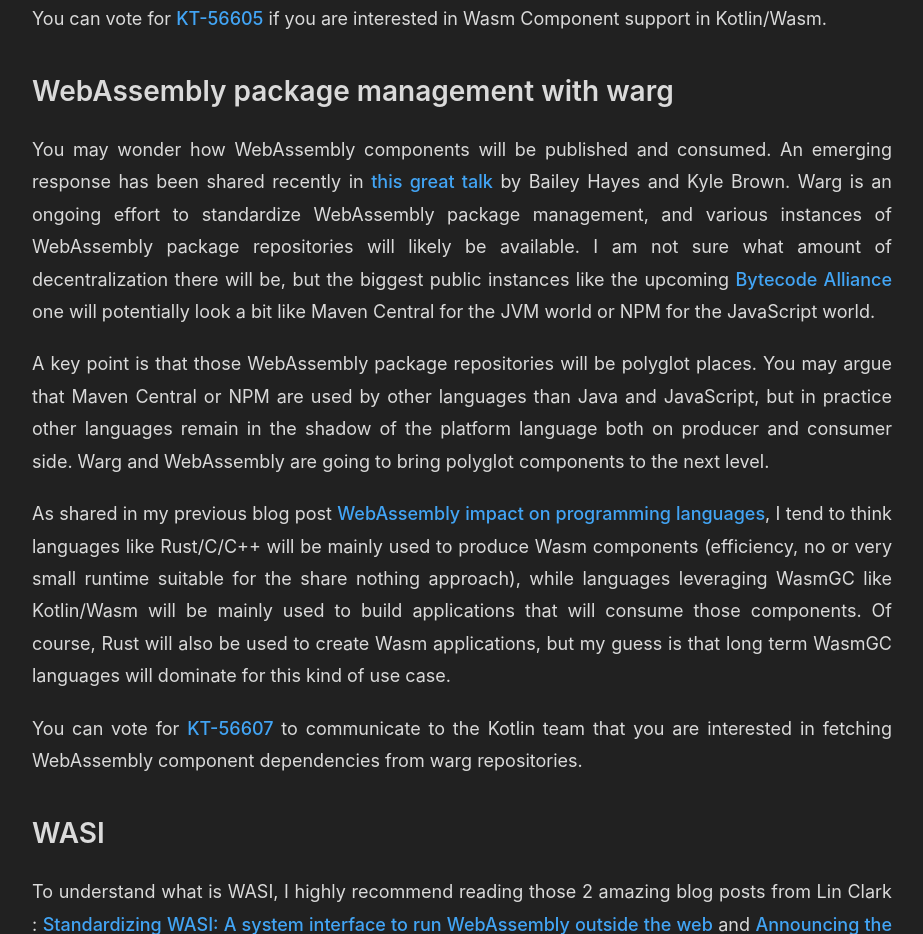
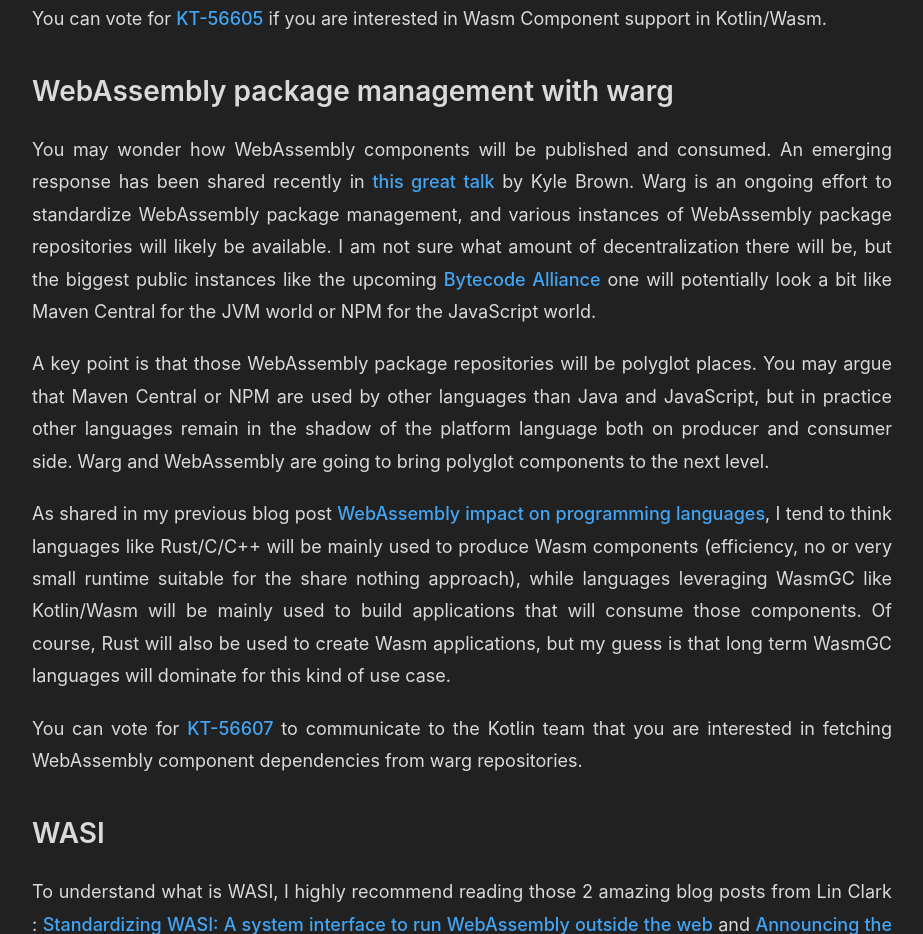
Before and after one commit to sdeleuze/sdeleuze.github.io, a plain HTML site: page the-huge-potential-of-kotlin-wasm/index.html in a window 1280 px wide. Shown: the part 3246-4180 px from the top of the page, without its empty margins (178-1101 px from the left). Drawn offline with Linux system fonts and the light colour scheme.

Commit message:
deploy: sdeleuze/website@b74faf407883234752819b4694d8ef7de2d85240

```diff
--- a/the-huge-potential-of-kotlin-wasm/index.html
+++ b/the-huge-potential-of-kotlin-wasm/index.html
@@ -217,7 +217,7 @@ I also decided recently to contribute actively by creating KoWasm, an experiment
     <span class="sr-only">Link to heading</span>
   </a>
 </h2>
-<p>You may wonder how WebAssembly components will be published and consumed. An emerging response has been shared recently in <a href="https://www.youtube.com/watch?v=lihQEVhOR58">this great talk</a> by Bailey Hayes and Kyle Brown. Warg is an ongoing effort to standardize WebAssembly package management, and various instances of WebAssembly package repositories will likely be available. I am not sure what amount of decentralization there will be, but the biggest public instances like the upcoming <a href="https://bytecodealliance.org/">Bytecode Alliance</a> one will potentially look a bit like Maven Central for the JVM world or NPM for the JavaScript world.</p>
+<p>You may wonder how WebAssembly components will be published and consumed. An emerging response has been shared recently in <a href="https://www.youtube.com/watch?v=yjPRcGCwaTI">this great talk</a> by Kyle Brown. Warg is an ongoing effort to standardize WebAssembly package management, and various instances of WebAssembly package repositories will likely be available. I am not sure what amount of decentralization there will be, but the biggest public instances like the upcoming <a href="https://bytecodealliance.org/">Bytecode Alliance</a> one will potentially look a bit like Maven Central for the JVM world or NPM for the JavaScript world.</p>
 <p>A key point is that those WebAssembly package repositories will be polyglot places. You may argue that Maven Central or NPM are used by other languages than Java and JavaScript, but in practice other languages remain in the shadow of the platform language both on producer and consumer side. Warg and WebAssembly are going to bring polyglot components to the next level.</p>
 <p>As shared in my previous blog post <a href="https://seb.deleuze.fr/webassembly-impact-on-programming-languages/">WebAssembly impact on programming languages</a>, I tend to think languages like Rust/C/C++ will be mainly used to produce Wasm components (efficiency, no or very small runtime suitable for the share nothing approach), while languages leveraging WasmGC like Kotlin/Wasm will be mainly used to build applications that will consume those components. Of course, Rust will also be used to create Wasm applications, but my guess is that long term WasmGC languages will dominate for this kind of use case.</p>
 <p>You can vote for <a href="https://youtrack.jetbrains.com/issue/KT-56607">KT-56607</a> to communicate to the Kotlin team that you are interested in fetching WebAssembly component dependencies from warg repositories.</p>
```
